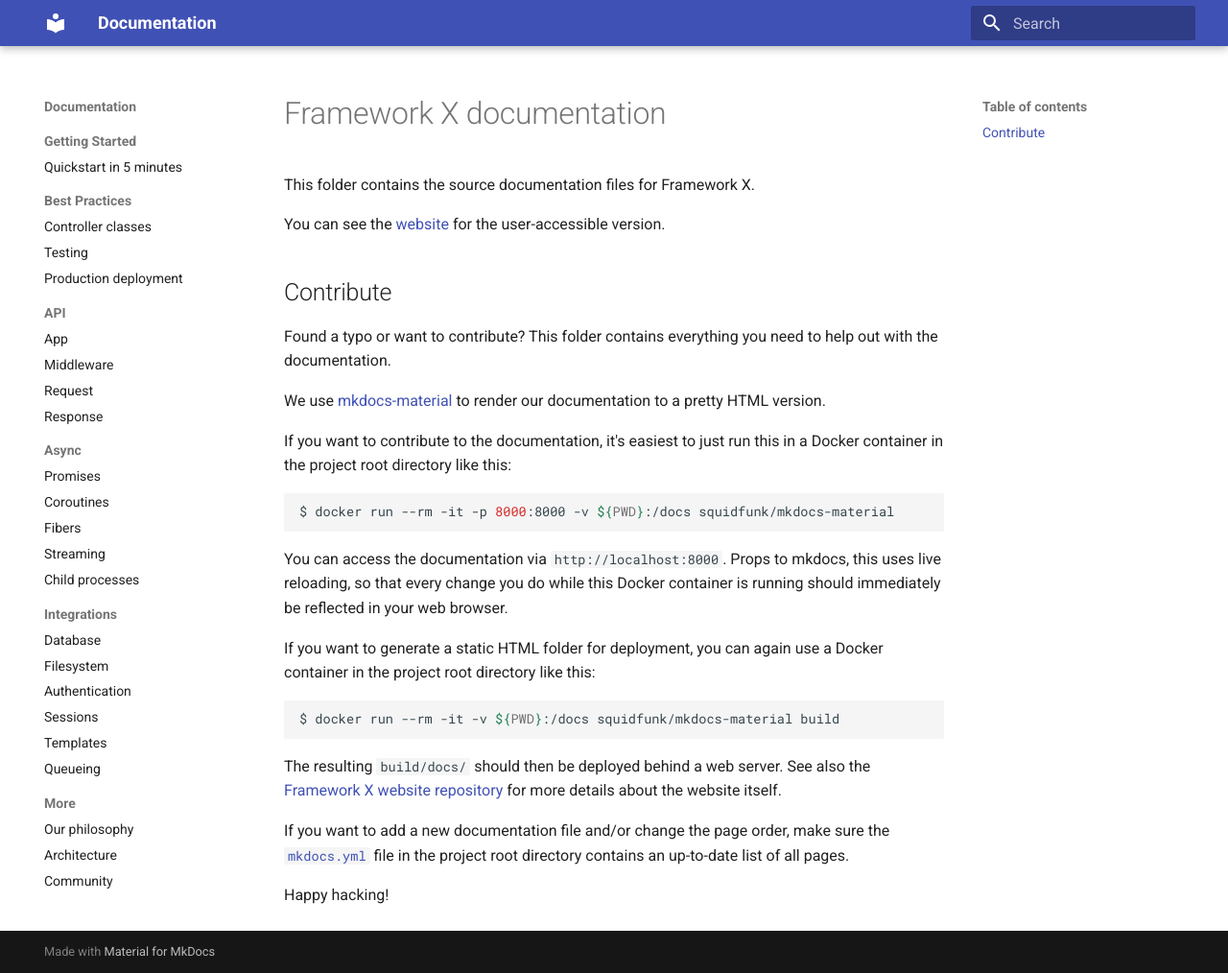
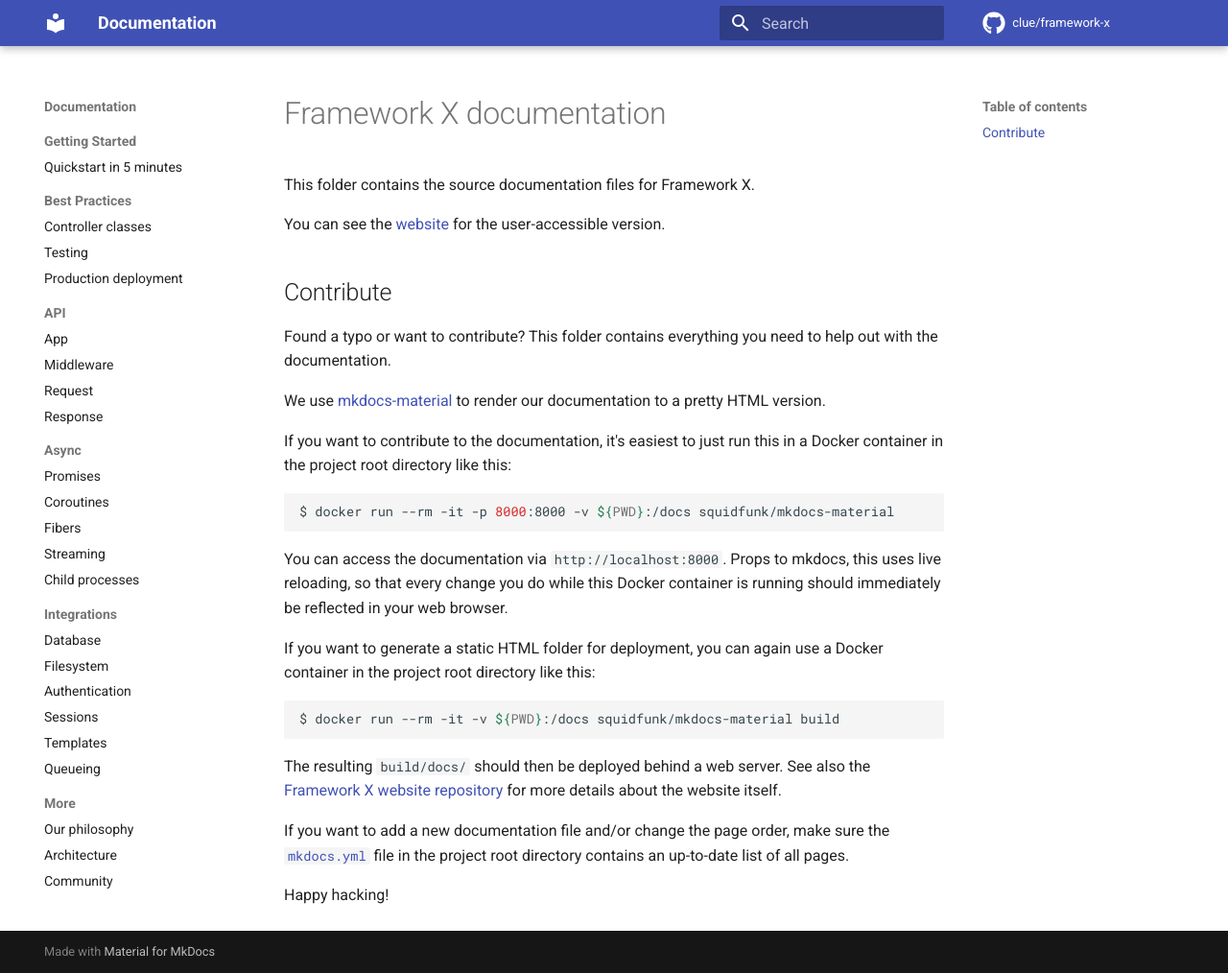
Before and after one commit to clue/framework-x, an MkDocs documentation site: the page built from docs/README.md, in a window 1280 px wide and 1014 px high. Shown: the whole window at 96% size. Built offline with MkDocs 1.6.1 and Material for MkDocs 9.7.7, drawn with Linux system fonts in a browser that asks for light colours; comment, search, counter and statistics services are not loaded.

Commit message:
Add link to GitHub in all documentation pages

```diff
--- a/mkdocs.yml
+++ b/mkdocs.yml
@@ -3,10 +3,16 @@ site_dir: build/docs
 extra:
   homepage: ../
 
+repo_url: https://github.com/clue/framework-x
+repo_name: clue/framework-x
+edit_uri: "" # not publicly accessible while in early access
+
 theme:
   name: material
   features:
     - navigation.sections
+  icon:
+    repo: fontawesome/brands/github
 
 markdown_extensions:
   - pymdownx.highlight
```
